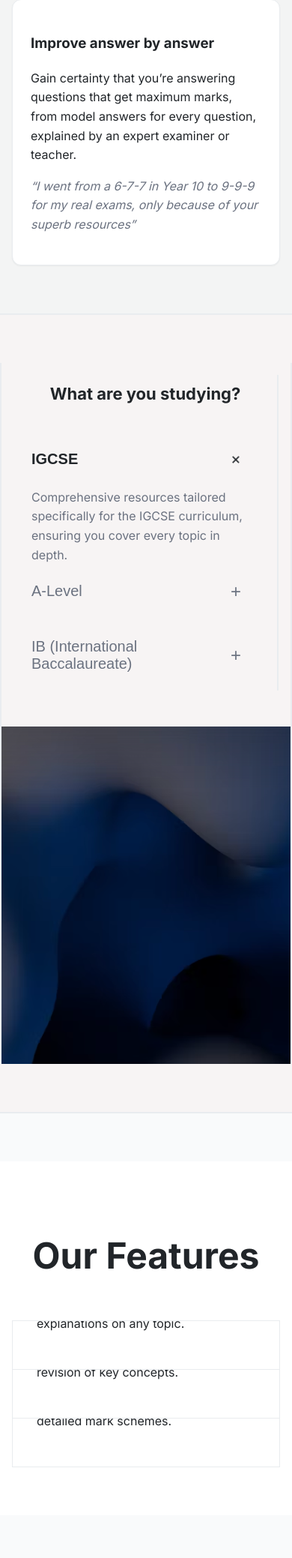
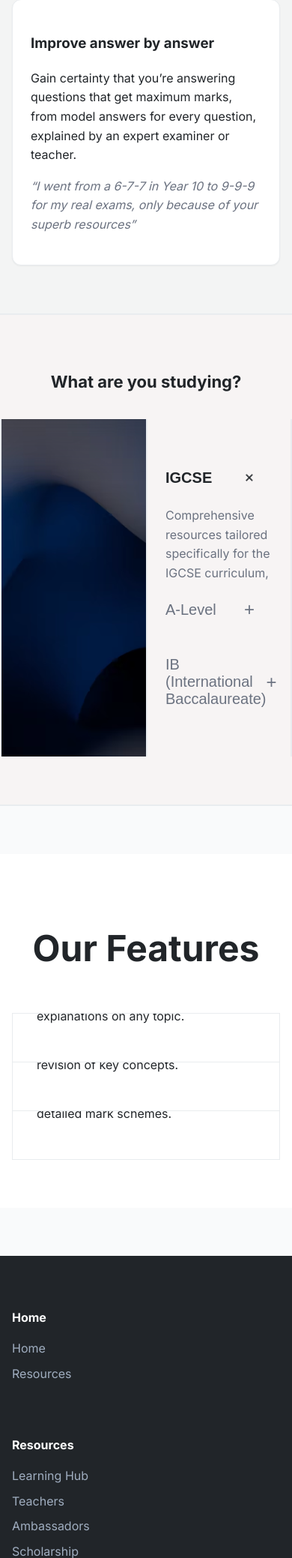
Before and after one commit to aya-aladdin/mocksplainer-flask, a Flask app: page / in a window 390 px wide. Shown: the part 1677-3755 px from the top of the page at 75% size. Run offline with Flask 3, Linux system fonts and the light colour scheme.

Commit message:
fixed accordion mobile

```diff
--- a/static/style.css
+++ b/static/style.css
@@ -665,21 +665,22 @@ opacity: 1;
 }
 
 .full-width-section {
+background-color: #f7f4f4;
+padding-top: 4rem;
+padding-bottom: 4rem;
 border-top: 2px solid var(--border);
 border-bottom: 2px solid var(--border);
-background-color: #f7f4f4;
-padding: 4rem 0;
 }
 
 .study-showcase-title {
-max-width: 1300px;
-margin-left: auto;
-margin-right: auto;
-padding: 0 8px;
 margin-bottom: 2rem;
+text-align: center;
 }
 
 .study-showcase {
+}
+
+.study-showcase-inner {
 display: grid;
 grid-template-columns: minmax(0, 1fr) minmax(0, 1fr);
 gap: 0;
@@ -724,7 +725,7 @@ color: var(--ink);
 }
 
 .study-accordion {
-border-right: 2px solid var(--border);
+border-left: 2px solid var(--border);
 display: flex;
 flex-direction: column;
 justify-content: center;
--- a/templates/index.html
+++ b/templates/index.html
@@ -99,11 +99,15 @@
     </div>
 
     <div class="full-width-section">
+        <h2 class="section-title study-showcase-title">What are you studying?</h2>
         <div class="study-showcase">
-            <div class="container">
-                <div class="study-showcase-content">
+            <div class="study-showcase-inner">
+                <div class="study-image-pane-full">
+                    <img src="/static/img/blue.png" alt="Curriculum feature image" class="showcase-img active">
+                    <img src="/static/img/pink.png" alt="Curriculum feature image" class="showcase-img">
+                    <img src="/static/img/yellow.png" alt="Curriculum feature image" class="showcase-img">
+                </div>
                 <div class="study-accordion">
-                        <h2 class="section-title study-showcase-title">What are you studying?</h2>
                     <div class="accordion-item active">
                         <button class="accordion-header" data-image="/static/img/blue.png">
                             <h3>IGCSE</h3>
@@ -132,12 +136,6 @@
                         </div>
                     </div>
                 </div>
-                    <div class="study-image-pane-placeholder"></div>
-                </div>
-            </div>
-            <div class="study-image-pane-full">
-                <img src="/static/img/blue.png" alt="Curriculum feature image" class="showcase-img active">
-                <img src="" alt="Curriculum feature image" class="showcase-img">
             </div>
         </div>
     </div>
@@ -343,7 +341,7 @@
         const accordionItems = document.querySelectorAll('.accordion-item');
         const showcaseImages = document.querySelectorAll('.study-image-pane-full .showcase-img');
 
-        accordionItems.forEach(item => {
+        accordionItems.forEach((item, index) => {
             const header = item.querySelector('.accordion-header');
             header.addEventListener('click', () => {
                 // Don't do anything if it's already active
```
Lines whose indentation alone changed are shown as unchanged.
